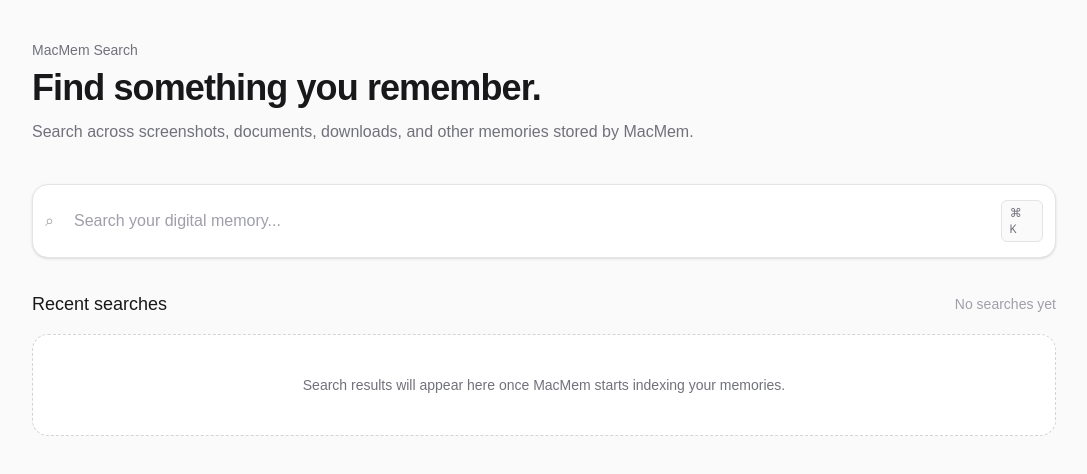
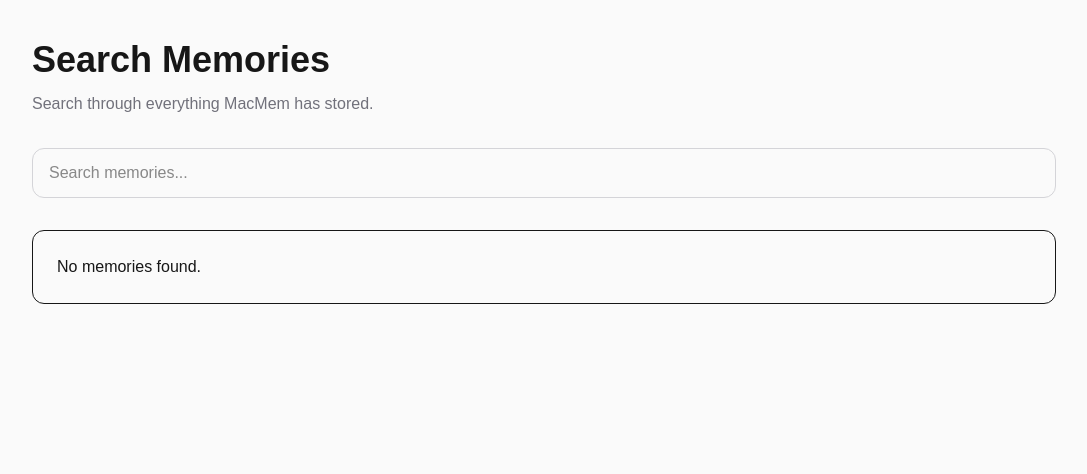
Before and after one commit to absksync/macmem, a Next.js app in the folder frontend/: page /search in a window 1280 px wide. Shown: the top 474 px of the page, without its empty margins (96-1183 px from the left). Built offline with nearby package versions, Linux system fonts and the light colour scheme.

Commit message:
feat: add screenshot watcher

```diff
--- a/frontend/src/app/search/page.tsx
+++ b/frontend/src/app/search/page.tsx
@@ -1,56 +1,52 @@
-export default function SearchPage() {
+import { SearchResults } from "@/components/search/search-results";
+import { memorySearchService } from "@/lib/search/memory-search-service";
+
+interface SearchPageProps {
+    searchParams: Promise<{
+        q?: string;
+    }>;
+}
+
+export default async function SearchPage({
+    searchParams,
+}: SearchPageProps) {
+    const params = await searchParams;
+
+    const query = params.q ?? "";
+
+    const memories = query
+        ? memorySearchService.search(query)
+        : [];
+
     return (
         <main className="min-h-screen bg-zinc-50 px-6 py-10">
             <div className="mx-auto max-w-5xl">
-                <div className="mb-10">
-                    <p className="mb-2 text-sm font-medium text-zinc-500">
-                        MacMem Search
-                    </p>
+                <h1 className="text-4xl font-semibold">
+                    Search Memories
+                </h1>
 
-                    <h1 className="text-4xl font-semibold tracking-tight text-zinc-900">
-                        Find something you remember.
-                    </h1>
+                <p className="mt-3 text-zinc-500">
+                    Search through everything MacMem has stored.
+                </p>
 
-                    <p className="mt-3 max-w-2xl text-zinc-500">
-                        Search across screenshots, documents, downloads, and other
-                        memories stored by MacMem.
-                    </p>
+                <form
+                    action="/search"
+                    className="mt-8"
+                >
+                    <input
+                        type="text"
+                        name="q"
+                        defaultValue={query}
+                        placeholder="Search memories..."
+                        className="w-full rounded-xl border border-zinc-300 px-4 py-3"
+                    />
+                </form>
+
+                <div className="mt-8">
+                    <SearchResults
+                        memories={memories}
+                    />
                 </div>
-
-                <div className="rounded-2xl border border-zinc-200 bg-white p-3 shadow-sm">
-                    <div className="flex items-center gap-3">
-                        <span className="text-zinc-400">⌕</span>
-
-                        <input
-                            type="search"
-                            placeholder="Search your digital memory..."
-                            className="w-full bg-transparent px-2 py-3 text-base text-zinc-900 outline-none placeholder:text-zinc-400"
-                        />
-
-                        <kbd className="hidden rounded-md border border-zinc-200 bg-zinc-50 px-2 py-1 text-xs text-zinc-500 sm:block">
-                            ⌘ K
-                        </kbd>
-                    </div>
-                </div>
-
-                <section className="mt-8">
-                    <div className="mb-4 flex items-center justify-between">
-                        <h2 className="text-lg font-medium text-zinc-900">
-                            Recent searches
-                        </h2>
-
-                        <span className="text-sm text-zinc-400">
-                            No searches yet
-                        </span>
-                    </div>
-
-                    <div className="rounded-2xl border border-dashed border-zinc-300 bg-white p-10 text-center">
-                        <p className="text-sm text-zinc-500">
-                            Search results will appear here once MacMem starts indexing
-                            your memories.
-                        </p>
-                    </div>
-                </section>
             </div>
         </main>
     );
--- /dev/null
+++ b/frontend/src/components/search/search-results.tsx
@@ -0,0 +1,36 @@
+import { Memory } from "@/lib/memory/types";
+
+interface SearchResultsProps {
+    memories: Memory[];
+}
+
+export function SearchResults({
+    memories,
+}: SearchResultsProps) {
+    if (memories.length === 0) {
+        return (
+            <div className="rounded-xl border p-6">
+                No memories found.
+            </div>
+        );
+    }
+
+    return (
+        <div className="space-y-4">
+            {memories.map((memory) => (
+                <div
+                    key={memory.id}
+                    className="rounded-xl border bg-white p-5"
+                >
+                    <h2 className="font-semibold">
+                        {memory.title}
+                    </h2>
+
+                    <p className="mt-2 text-sm text-zinc-600">
+                        {memory.content.slice(0, 250)}
+                    </p>
+                </div>
+            ))}
+        </div>
+    );
+}
--- /dev/null
+++ b/frontend/src/lib/testing/test-screenshot-watcher.ts
@@ -0,0 +1,5 @@
+import { screenshotWatcher } from "../watchers/screenshot-watcher";
+
+console.log("Watching for screenshots...");
+
+screenshotWatcher.start();
--- /dev/null
+++ b/frontend/src/lib/watchers/screenshot-watcher.ts
@@ -0,0 +1,42 @@
+import fs from "fs";
+import os from "os";
+import path from "path";
+
+export class ScreenshotWatcher {
+    private watcher?: fs.FSWatcher;
+
+    private screenshotsPath = path.join(
+        os.homedir(),
+        "Desktop"
+    );
+
+    start() {
+        console.log(
+            `[ScreenshotWatcher] Watching ${this.screenshotsPath}`
+        );
+
+        this.watcher = fs.watch(
+            this.screenshotsPath,
+            (eventType, filename) => {
+                if (!filename) return;
+
+                if (
+                    filename.startsWith(
+                        "Screenshot"
+                    )
+                ) {
+                    console.log(
+                        `[ScreenshotWatcher] Detected ${filename}`
+                    );
+                }
+            }
+        );
+    }
+
+    stop() {
+        this.watcher?.close();
+    }
+}
+
+export const screenshotWatcher =
+    new ScreenshotWatcher();
```
